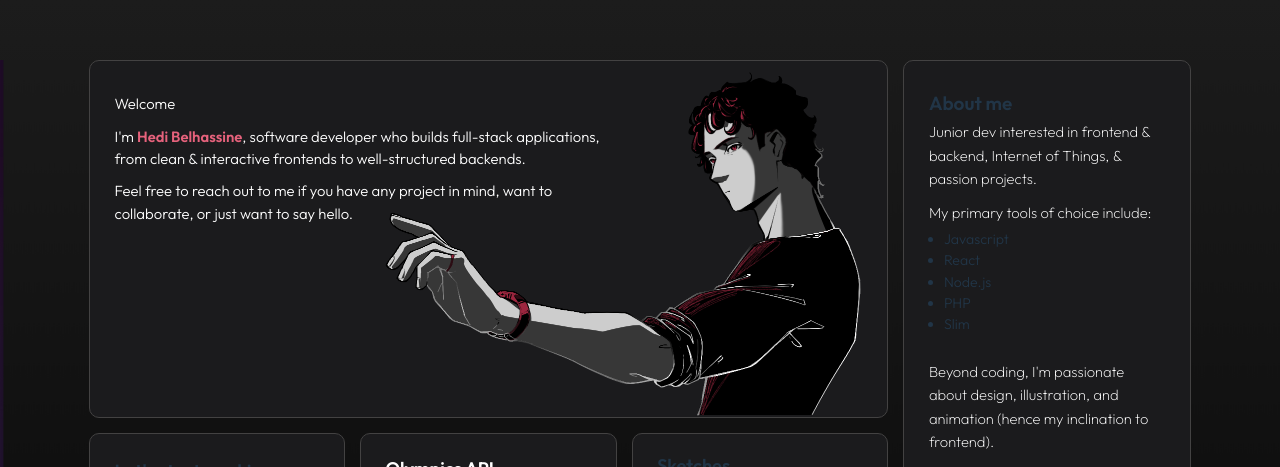
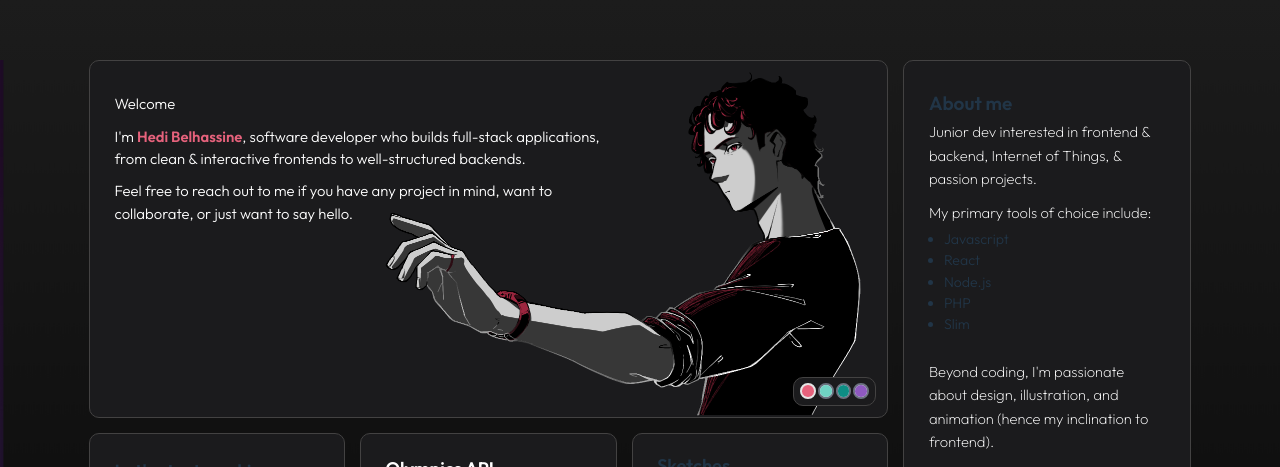
Before and after one commit to hedi3489/my-portfolio, a React (Vite) app: page / in a window 1280 px wide. Shown: the top 467 px of the page. Built offline with nearby package versions, Linux system fonts and the light colour scheme.

Commit message:
added hero theme buttons

```diff
--- a/src/components/Cards.jsx
+++ b/src/components/Cards.jsx
@@ -1,4 +1,4 @@
-import { CaptionedImage } from "./ProjectPageComponents";
+import { CaptionedImages } from "./ProjectPageComponents";
 import { useState, useEffect } from "react";
 import { Link } from 'react-router-dom'
 import { FaDiscord } from "react-icons/fa";
@@ -9,6 +9,7 @@ import Hero from "../assets/hero.png";
 import { FaLinkedin as Linkedin } from "react-icons/fa";
 import { FaGithub as Github } from "react-icons/fa";
 import CaraPNG from "../assets/cara-logo.png"
+import { prism } from "react-syntax-highlighter/dist/esm/styles/prism";
 
 function BioCard() {
   return <div className='flex flex-5 width-100 height-100 card position-relative'>
@@ -17,7 +18,7 @@ function BioCard() {
       <p>I'm <b>Hedi Belhassine</b>, software developer who builds full-stack applications, from clean & interactive frontends to well-structured backends.</p>
       <p>Feel free to reach out to me if you have any project in mind, want to collaborate, or just want to say hello. </p>
     </div>
-    <img
+    {/* <img
       src={Hero}
       style={{
         position: "absolute",
@@ -26,7 +27,41 @@ function BioCard() {
         maxWidth: "60%",
         maxHeight: "100%",
         width: "auto"
-      }} />
+      }} /> */}
+
+    <CaptionedImages
+      imageSizeClass="image-width-85"
+      colorList={[
+        { primary: "#e6627c" },
+        { primary: "#70d3c4" },
+        { primary: '#0d8d84' },
+        { primary: '#8e59c0' }
+      ]}
+      imageList={[
+        { src: Hero },
+        { src: Hero }]
+      }
+      imageDetails={{
+        position: "absolute",
+        bottom: "0",
+        right: "2em",
+        maxWidth: "60%",
+        maxHeight: "100%",
+        width: "auto"
+      }}
+      buttonStyle={{
+        gap: "0.3em",
+        padding: "0.8em",
+        fontSize: "0.5rem",
+        position: "absolute",
+        // top: "0.8rem",
+        bottom: "0.8rem",
+        right: "0.8rem",
+        // left: "1rem",
+        flexDirection: "row",
+      }}
+      dotSize={"0.35rem"}
+    />
   </div>
 }
 
--- a/src/components/ProjectPageComponents.jsx
+++ b/src/components/ProjectPageComponents.jsx
@@ -55,32 +55,37 @@ function CaptionedImage({ image = '', alt = '', caption = '', imageSizeClass = "
     </div>
 }
 
-function CaptionedImages({ imageList, imageSizeClass = 'image-width-65' }) {
+function CaptionedImages({ imageList, imageSizeClass = 'image-width-65', colorList = null, imageDetails = null, buttonStyle = null, dotSize}) {
     const [index, setIndex] = useState(0);
     let image = imageList[index % imageList.length];
     const imageStyle = "image image-theme-button-offset " + imageSizeClass;
 
     return <div className="flex flex-col align-items-center text-align-center">
         <div className="gap flex align-item-flex-start justify-content-center">
-            <img src={image.src} alt={image.alt} className={imageStyle} />
+            <img src={image.src} alt={image.alt} className={imageStyle}
+                style={imageDetails} />
             <ThemeButtons
-                colors={[
-                    { primary: "white", secondary: "#2b2b2b" },
-                    { primary: "#ec8e81", secondary: "#53a8cd" }
-                ]} selectedIndex={index} onSelectIndex={setIndex}
+                colors={colorList}
+                selectedIndex={index} onSelectIndex={setIndex}
+                buttonStyle={buttonStyle}
+                dotSize={dotSize}
             />
         </div>
         <h5>{image.caption}</h5>
     </div>
 }
 
-function ThemeButtons({ colors, selectedIndex, onSelectIndex }) {
+function ThemeButtons({ colors, selectedIndex, onSelectIndex, buttonStyle = null, dotSize = "0.5rem" }) {
     return (
-        <div className="flex flex-col align-items-center card theme-buttons">
+        <div className="flex flex-col align-items-center card theme-buttons"
+            style={buttonStyle}>
             {colors.map((color, i) => (
                 <button key={i}
                     className={`theme-dot ${selectedIndex === i ? 'selected' : ''}`}
-                    style={{ '--dot-bg': color.secondary ? `linear-gradient(135deg, ${color.primary} 50%, ${color.secondary} 50%)` : color.primary }}
+                    style={{  fontSize: dotSize,
+                        '--dot-bg': color.secondary ?
+                        `linear-gradient(135deg, ${color.primary} 50%, ${color.secondary} 50%)` :
+                        color.primary }}
                     onClick={() => onSelectIndex(i)}
                 />
             ))}
@@ -132,7 +137,7 @@ const getScaleColor = (value) => {
     const num = parseFloat(value);
     // if (isNaN(num)) return {};
     console.log(num);
-    if (num >= 9 || value === "Most Urgent") return { fontWeight: "400", backgroundColor: "#111111",};
+    if (num >= 9 || value === "Most Urgent") return { fontWeight: "400", backgroundColor: "#111111", };
     if (num >= 7 || value === "Very Urgent") return { fontWeight: "400", backgroundColor: "#6c0101" };
     if (num >= 5 || value === "Urgent") return { fontWeight: "400", backgroundColor: "#8a4601" };
     if (num >= 4 || value === "Less Urgent") return { fontWeight: "400", backgroundColor: "#997a00" };
@@ -174,5 +179,6 @@ export {
     CaptionedImages,
     BulletList,
     CodeSnippet,
+    ThemeButtons,
     Table
 }
--- a/src/pages/IoTProject.jsx
+++ b/src/pages/IoTProject.jsx
@@ -68,16 +68,22 @@ function IoTProjectPage() {
           <TextSection title="Automation & User Logic" className="text-section in-section-gap"
             paragraphs={["Each user has pre-defined thresholds for temperature and ambient light, and upon scanning his or her RFID card, the user-defined preferences are loaded in the main process.", "When temperature readings exceed the loaded limit, the system notifies the user via email and asks if the fan should be turned on. It the awaits a response from the user, either a Yes or No, and adjusts the fan state accordingly. As for ambient light, when it falls below the threshold, the LED is turned on automatically and the user is simply notified. When brightness rises again, the LED is turned off the user is again notified."]} />
 
-          <CaptionedImages imageSizeClass="image-width-85" imageList={[
-            {
-              src: iotFlowchart_Basic, alt: "Smart home simulation flowchart",
-              caption: 'Flowchart illustrating the algorithm and the communication between Raspberry Pi and ESP32, dotted lines representing wireless communication.'
-            },
-            {
-              src: iotFlowchart_Colored, alt: "Smart home simulation flowchart",
-              caption: 'Flowchart illustrating the algorithm and the communication between Raspberry Pi and ESP32, dotted lines representing wireless communication.'
+          <CaptionedImages imageSizeClass="image-width-85"
+            colorList={
+              [{ primary: "white", secondary: "#2b2b2b" },
+              { primary: "#ec8e81", secondary: "#53a8cd" }]
             }
-          ]}/>
+            imageList={[
+              {
+                src: iotFlowchart_Basic, alt: "Smart home simulation flowchart",
+                caption: 'Flowchart illustrating the algorithm and the communication between Raspberry Pi and ESP32, dotted lines representing wireless communication.',
+              },
+              {
+                src: iotFlowchart_Colored, alt: "Smart home simulation flowchart",
+                caption: 'Flowchart illustrating the algorithm and the communication between Raspberry Pi and ESP32, dotted lines representing wireless communication.'
+              },
+            ]}
+            dotSize={"0.6rem"} />
 
           <TextSection title="Dashboard Interface" paragraphs={["A web-based dashboard displays live sensor readings and the current state of devices. Users can manually toggle the devices and monitor environmental conditions in real time."]}>
             <CaptionedImage image={iotDashboard} alt='Smart home dashboard' imageSizeClass='image-width-98'
--- a/src/styles/Containers.css
+++ b/src/styles/Containers.css
@@ -139,7 +139,7 @@
 
 .theme-buttons .theme-dot {
   position: relative;
-  font-size: 0.58rem;
+  font-size: 0.5rem;
   aspect-ratio: 1 / 1;
   border-radius: 50%;
   border: 2px solid #6b7280;
```
